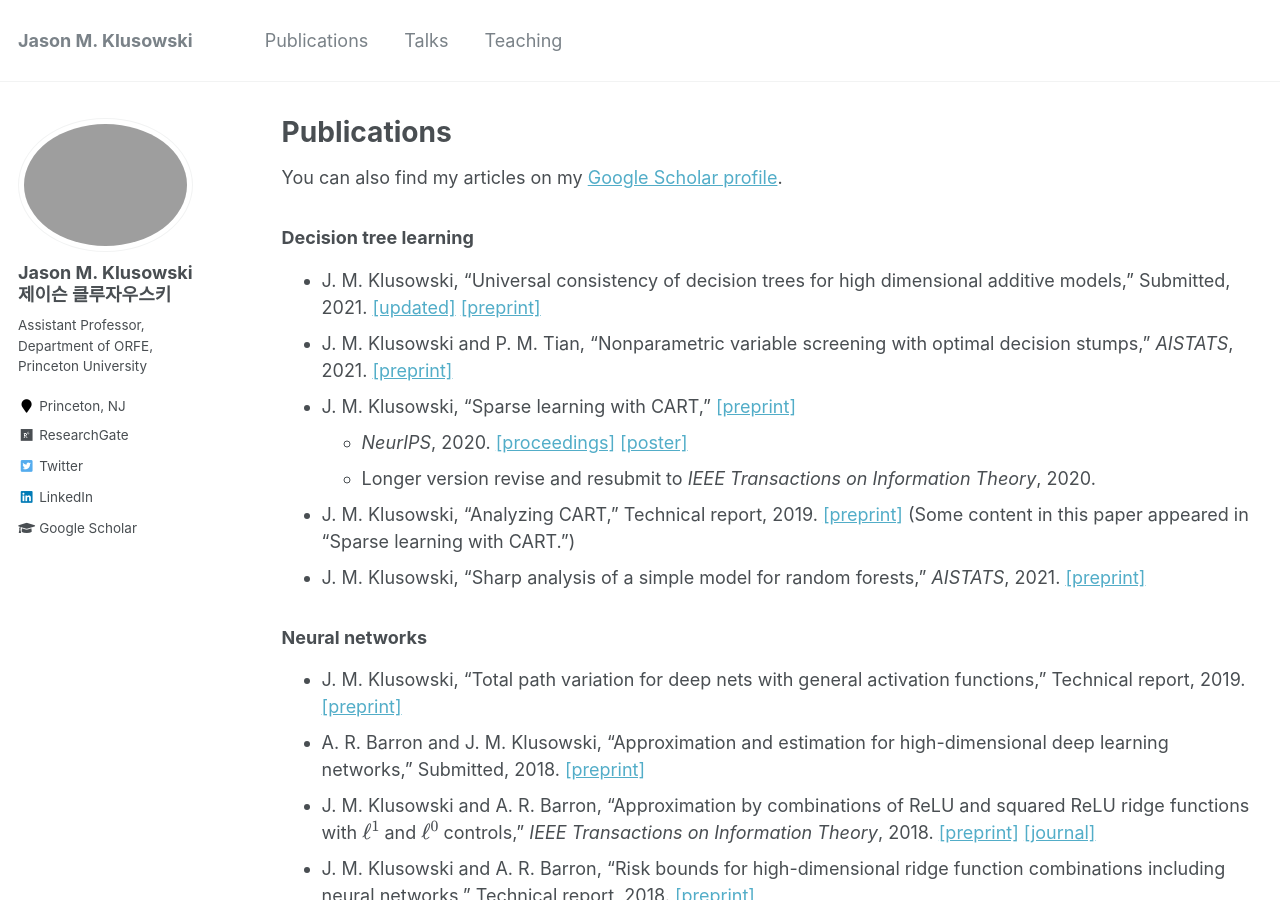
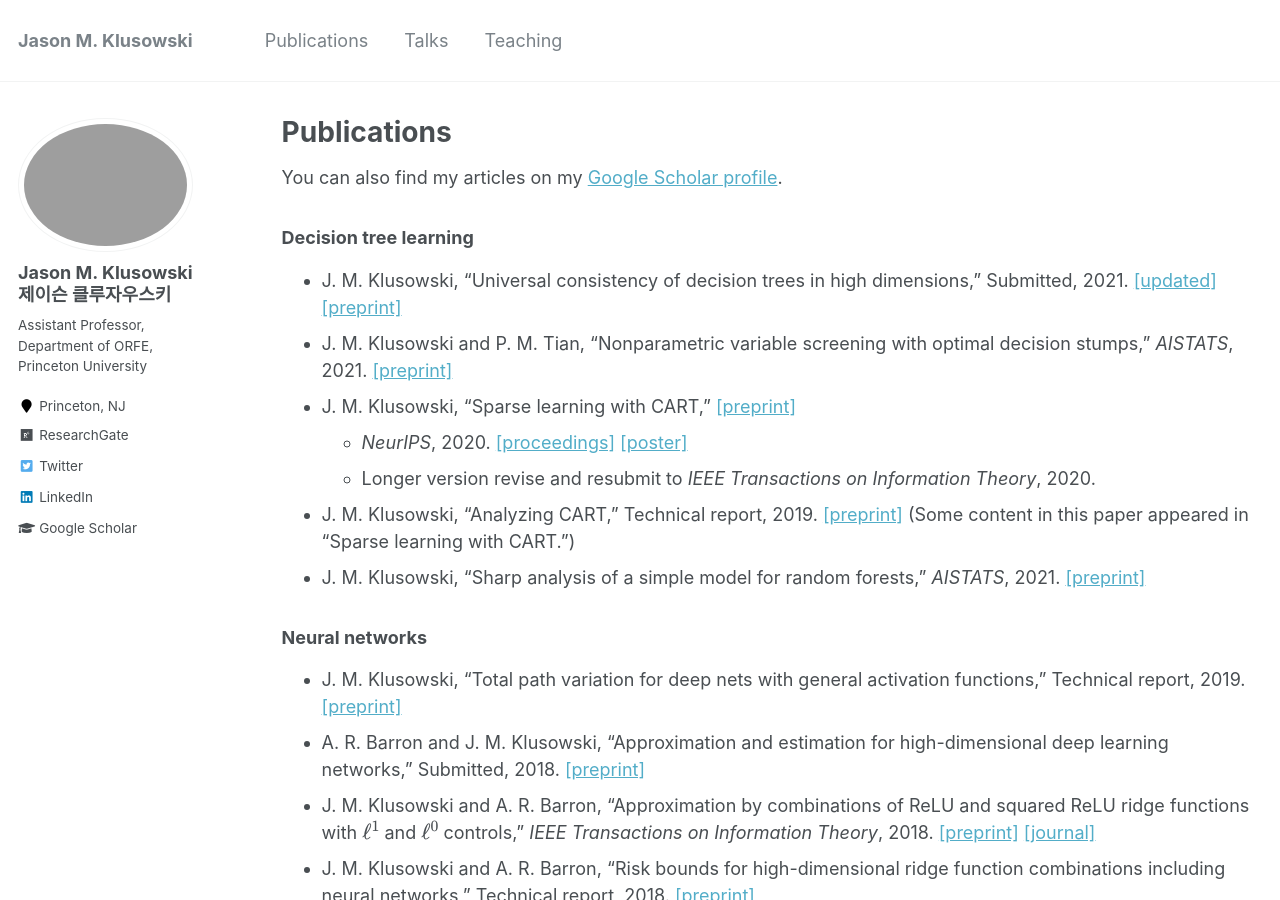
Before and after one commit to jasonklusowski/jasonklusowski.github.io, a Jekyll site: the page built from _pages/publications.md, in a window 1280 px wide and 900 px high. Built offline with Jekyll 4.4.1, drawn with Linux system fonts in a browser that asks for light colours; formulas are drawn with MathJax 3.

Commit message:
Update publications.md

```diff
--- a/_pages/publications.md
+++ b/_pages/publications.md
@@ -9,7 +9,7 @@ You can also find my articles on my [Google Scholar profile](https://scholar.goo
 
 ### Decision tree learning
 
-* J. M. Klusowski, "Universal consistency of decision trees for high dimensional additive models," Submitted, 2021. [[updated]](https://jasonklusowski.github.io/files/cart_adapt.pdf) [[preprint]](https://arxiv.org/pdf/2104.13881.pdf)
+* J. M. Klusowski, "Universal consistency of decision trees in high dimensions," Submitted, 2021. [[updated]](https://jasonklusowski.github.io/files/cart_adapt.pdf) [[preprint]](https://arxiv.org/pdf/2104.13881.pdf)
 * J. M. Klusowski and P. M. Tian, "Nonparametric variable screening with optimal decision stumps," _AISTATS_, 2021. [[preprint]](https://arxiv.org/pdf/2011.02683.pdf)
 * J. M. Klusowski, "Sparse learning with CART," [[preprint]](https://arxiv.org/pdf/2006.04266.pdf)
   - _NeurIPS_, 2020. [[proceedings]](https://papers.nips.cc/paper/2020/file/85fc37b18c57097425b52fc7afbb6969-Paper.pdf) [[poster]](https://jasonklusowski.github.io/files/cart_poster.pdf)
```
